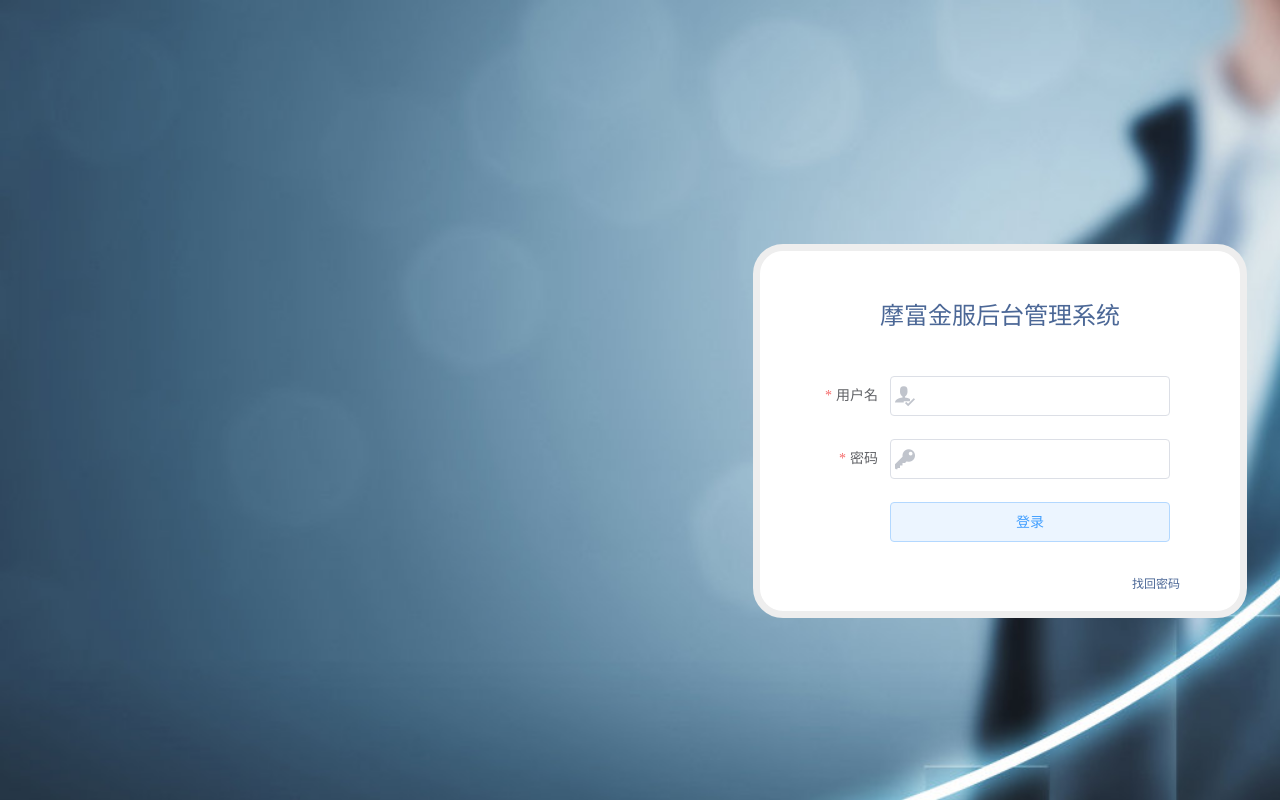
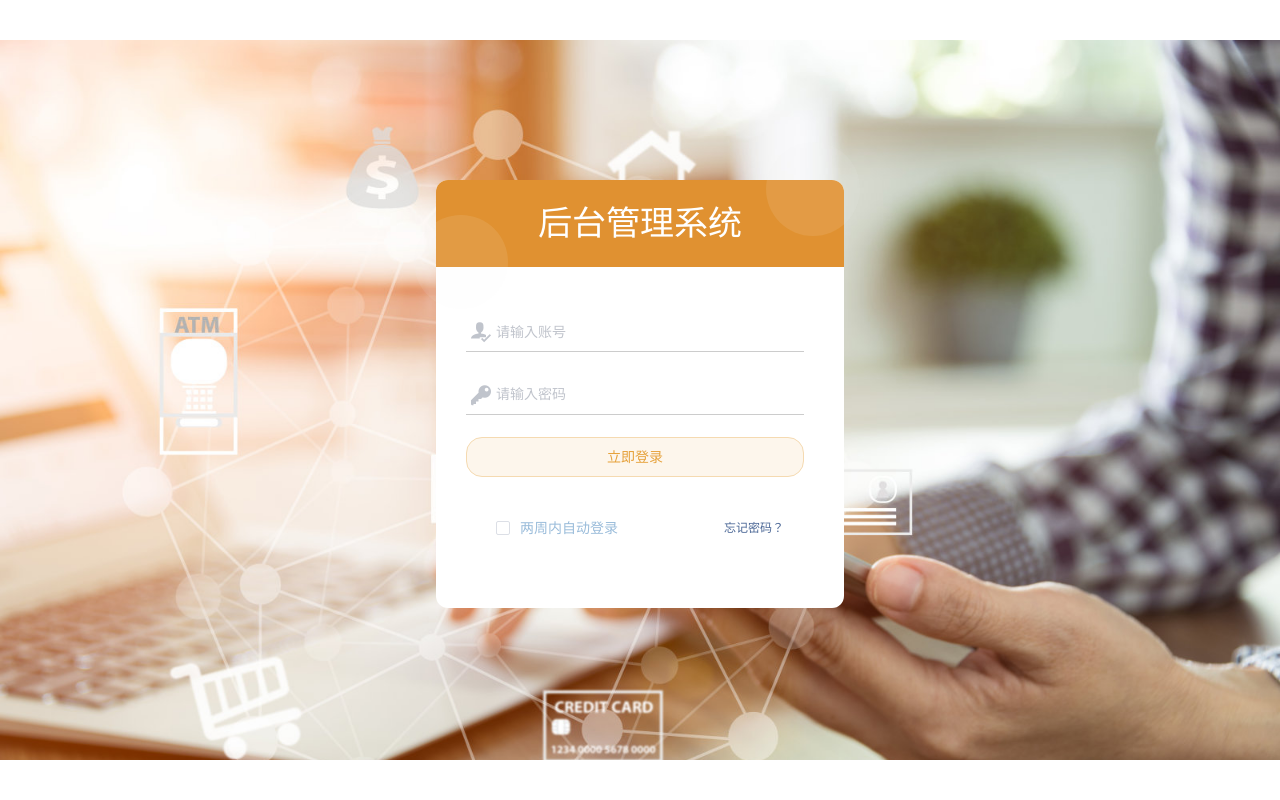
Before and after one commit to Elvira-xin/company, a Vue app: page /#/login in a window 1280 px wide. Built offline with nearby package versions, Linux system fonts and the light colour scheme.

Commit message:
登录页初稿

```diff
--- a/package.json
+++ b/package.json
@@ -24,6 +24,7 @@
     "eslint-plugin-vue": "^5.0.0",
     "less": "^3.10.3",
     "less-loader": "^5.0.0",
+    "postcss-loader": "^3.0.0",
     "sass": "^1.19.0",
     "sass-loader": "^8.0.0",
     "style-loader": "^1.0.0",
--- a/src/views/Login.vue
+++ b/src/views/Login.vue
@@ -1,32 +1,33 @@
 <template>
   <div class="login">
     <!-- 登录框 -->
-    <div class="container">
-      <!-- tab栏 -->
-      <div class="loginForm-tab">
-        <span class="login-account">摩富金服后台管理系统</span>
+    <div class="loginForm">
+      <div class="loginForm-top">
+        后台管理系统
+        <span class="bg1"></span>
+        <span class="bg2"></span>
       </div>
       <el-form
         :model="ruleForm"
         :rules="rules"
         ref="ruleForm"
-        label-width="70px"
+
         class="demo-ruleForm"
       >
         <!-- 输入框 -->
-
-        <el-form-item label="用户名" prop="username">
-          <el-input v-model="ruleForm.username" prefix-icon="myicon-user"></el-input>
+        <el-form-item prop="username">
+          <el-input v-model="ruleForm.username" placeholder="请输入账号" prefix-icon="myicon-user" class="loginForm-input"></el-input>
         </el-form-item>
-        <el-form-item label="密码" prop="password">
-          <el-input v-model="ruleForm.password" prefix-icon="myicon-key"></el-input>
+        <el-form-item  prop="password">
+          <el-input v-model="ruleForm.password" placeholder="请输入密码" prefix-icon="myicon-key" class="loginForm-input"></el-input>
         </el-form-item>
         <el-form-item>
-          <el-button class="login-btn" type="primary" plain @click="submitForm('ruleForm')">登录</el-button>
+          <el-button class="login-btn" type="warning" plain @click="submitForm('ruleForm')">立即登录</el-button>
         </el-form-item>
       </el-form>
+       <el-checkbox v-model="checked" class="login-auto">两周内自动登录</el-checkbox>
       <span class="findPassword">
-        <a href="#">找回密码</a>
+        <a href="#">忘记密码？</a>
       </span>
     </div>
   </div>
@@ -51,63 +52,89 @@
     }
   },
   methods: {
-    submitForm (formName) {
-      this.$refs[formName].validate(valid => {
-        if (valid) {
-          alert('submit!')
-        } else {
-          console.log('error submit!!')
-          return false
-        }
-      })
-    },
-    resetForm (formName) {
-      this.$refs[formName].resetFields()
-    }
+    submitForm () {}
   }
 }
 </script>
 
- <style lang="less" scoped>
+<style lang="less" scoped>
 .login {
   position: fixed;
-  width: 2000px;
-  height: 1000px;
+  width: 100%;
+  height: 90%;
+    top: 5%;
   background-color: #2f4050;
-  background: url("../img/311993150.jpg") no-repeat;
+  background: url("../img/308296275.jpg") no-repeat;
   background-size: cover;
-  .container {
+  .loginForm {
     position: absolute;
     left: 0;
     right: 0;
-    bottom: 182px;
-    width: 420px;
-    height: 300px;
+    bottom: -48px;
+    width: 408px;
+    height: 428px;
     margin: 200px auto;
-    padding: 30px;
     background: white;
-    border: 7px solid #eee;
-    border-radius: 30px;
-    .loginForm-tab {
+    border-radius: 12px;
+    .loginForm-top {
+      border-radius: 12px 12px 0 0;
       width: 100%;
-      line-height: 70px;
+      height: 87px;
+      background-color: #db7e0c;
+      opacity: .85;
+      //   color: #bd3633;
+      color: #fff;
+      font-size:34px;
+      font-weight: 400;
+      line-height: 87px;
       text-align: center;
-      font-size: 24px;
       margin-bottom: 25px;
-      .login-account {
-        color: #4b6796;
+      position: relative;
+      .bg1 {
+        background-color: #eee;
+        top: -38px;
+        right: -16px;
+        opacity: 0.1;
+        position: absolute;
+        display: inline-block;
+        width: 94px;
+        height: 94px;
+        border-radius: 50%;
+      }
+      .bg2 {
+        background-color: #eee;
+        width: 94px;
+        height: 94px;
+        position: absolute;
+        opacity: 0.1;
+        border-radius: 50%;
+        top:35px;
+        left: -22px;
       }
     }
     .demo-ruleForm {
-      padding: 0px 40px 15px 30px;
+      padding: 20px 40px 15px 30px;
+    }
+    /deep/ .loginForm-input .el-input__inner {
+        border: 0 none;
+        border-bottom: 1px solid #ccc;
+        border-radius: 0px;
+
     }
     .login-btn {
       width: 100%;
+    border-radius: 16px;
+    }
+    .login-auto{
+        position: absolute;
+        bottom: 70px;
+        left: 60px;
+        color: #9abcda;
     }
     .findPassword {
       position: absolute;
       right: 60px;
-      bottom: 20px;
+      bottom: 73px;
       a {
         color: #4b6796;
         font-size: 12px;
```
Also changed, not shown: src/img/308296275.jpg (added).
